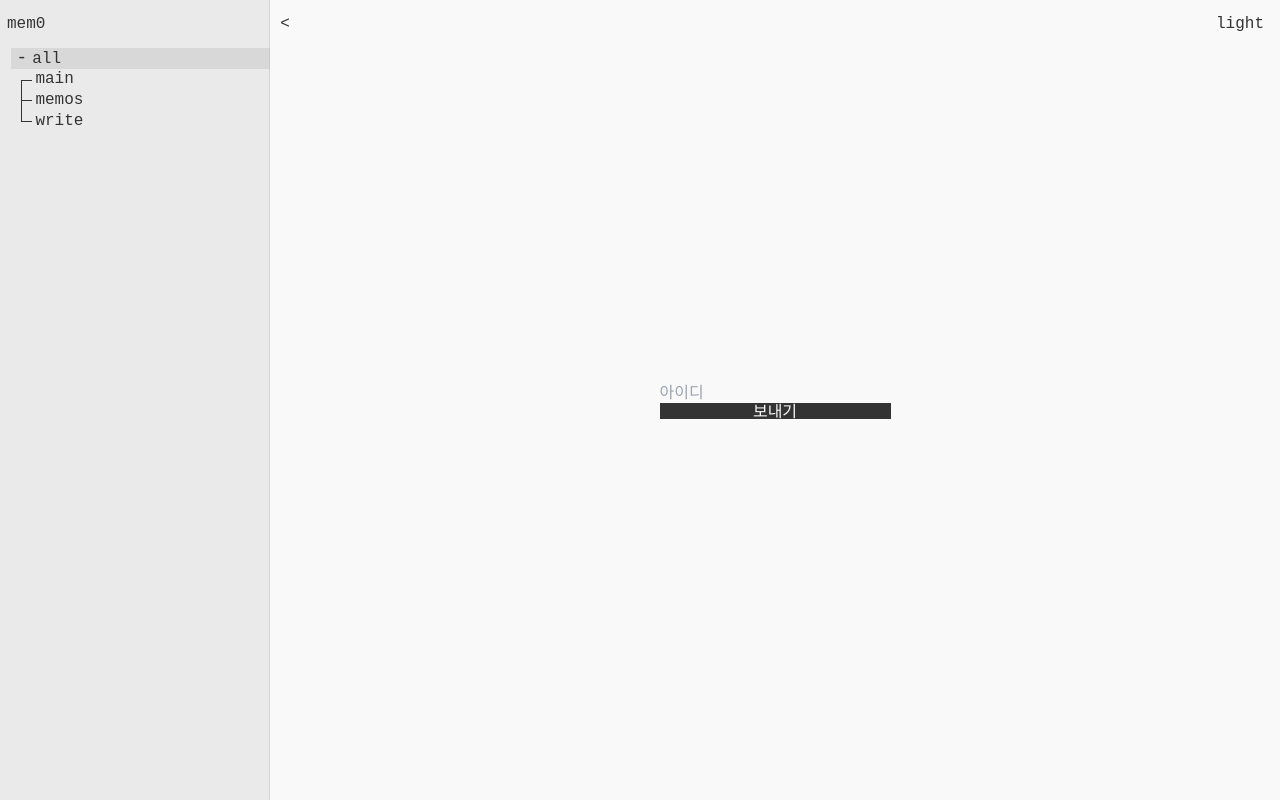
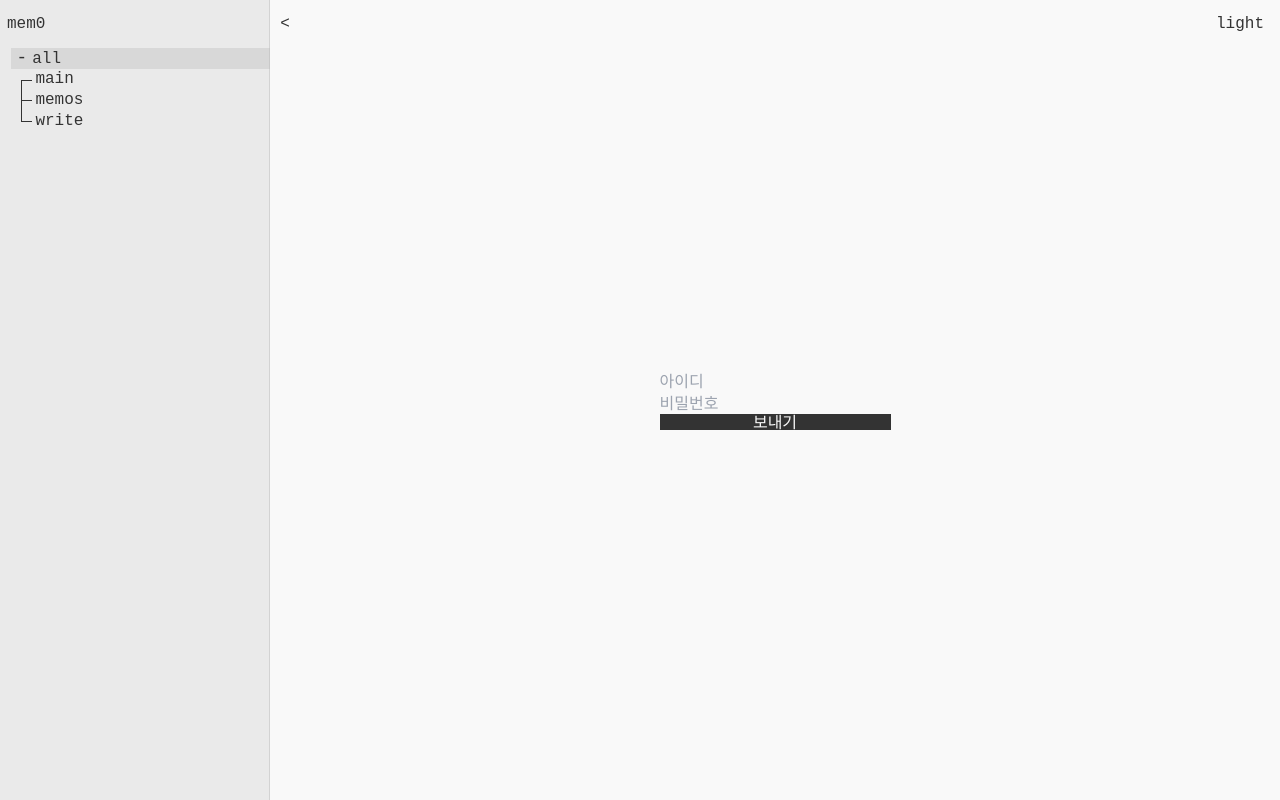
Before and after one commit to ki2183/memo, a React (Create React App) app: page /login in a window 1280 px wide. Built offline with nearby package versions, Linux system fonts and the light colour scheme; a web font is replaced by a local one.

Commit message:
0329_api_login

```diff
--- a/src/component/page/login/login.tsx
+++ b/src/component/page/login/login.tsx
@@ -1,39 +1,46 @@
-import { useState } from 'react'
+import { useEffect, useState } from 'react'
 import Page from '../Page'
 import axios from 'axios'
+
+type login_type = {
+    userId:string
+    password:string
+}
+
 function LoginPage(){
 
-    const [id,setId] = useState<string>('')
-    const write = (e:React.ChangeEvent<HTMLInputElement>)=>{
+    const [loginDto,setLoginDto] = useState<login_type>({
+        userId:"",
+        password:""
+    })
+
+    const onChange_handler = (e:React.ChangeEvent<HTMLInputElement>,type:"userId"|"password")=>{
         e.preventDefault()
-        setId(e.target.value)
+        setLoginDto(prev => ({...prev,[type]:e.target.value}))
     }
-    const submitButton = (e:React.MouseEvent<HTMLButtonElement>) =>{
+
+    const submitButton = async (e:React.MouseEvent<HTMLButtonElement>) =>  {
         e.preventDefault()
-        console.log('sss')
-        const dto = { userId: id }
-        // axios.post('/memos/checkId',JSON.stringify(dto))
-        //     .then(res=>{alert(res)})
-        //     .catch(error => console.error('Error:', error) );
 
-        const test = () =>{
+        const login_api = () =>{
+            axios.post("/memos/login",loginDto)
+            .then((res)=>{console.log(res.data)})
+            .catch((err) => {console.log(err)})
+        }
+        await login_api()
+    }
 
-        axios.get('/memos/test', {
-            headers: {
-              'Content-Type': 'application/json'
-            }
-          }).then(res => console.log(res.data))
-          .catch(err => console.log(err))
-        }
-        test()
-    }
+    useEffect(()=>{
+        console.log(loginDto)
+    },[loginDto])
 
     return(
         <Page>
             <div className="w-full h-full flex justify-center items-center ">
                 <div>
                     <form className='h-auto w-auto flex flex-col'>
-                        <input value={id} onChange={write} placeholder='아이디'  className='bg-transparent' type="text" aria-labelledby="name-label" name="user_id"/>
+                        <input value={loginDto.userId} onChange={e=>onChange_handler(e,"userId")} placeholder='아이디'  className='bg-transparent' type="text" aria-labelledby="name-label" name="user_id"/>
+                        <input value={loginDto.password} onChange={e=>onChange_handler(e,"password")} placeholder='비밀번호' className='bg-transparent' type="password" aria-labelledby="name-label" name="user_id"/>
                         <button onClick={submitButton}>보내기</button>
                     </form>
                 </div>
```
